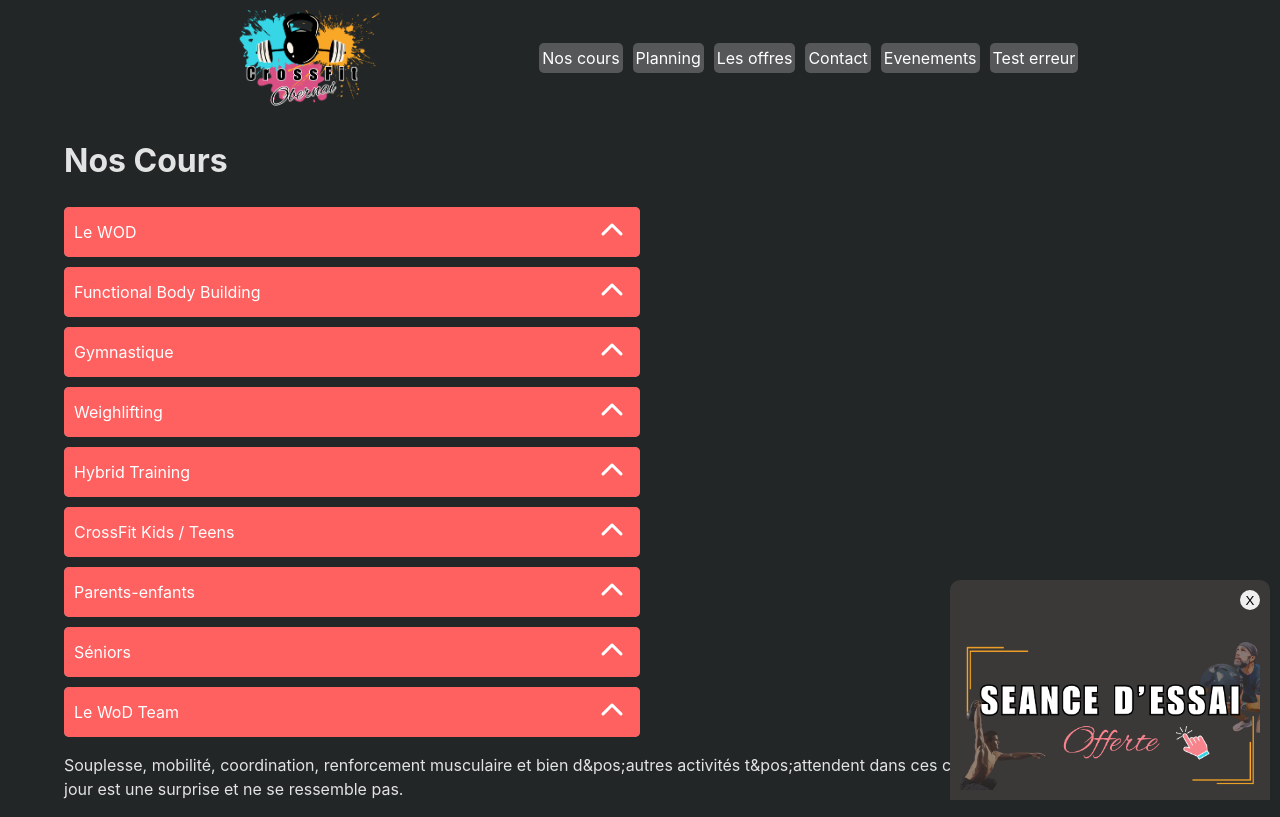
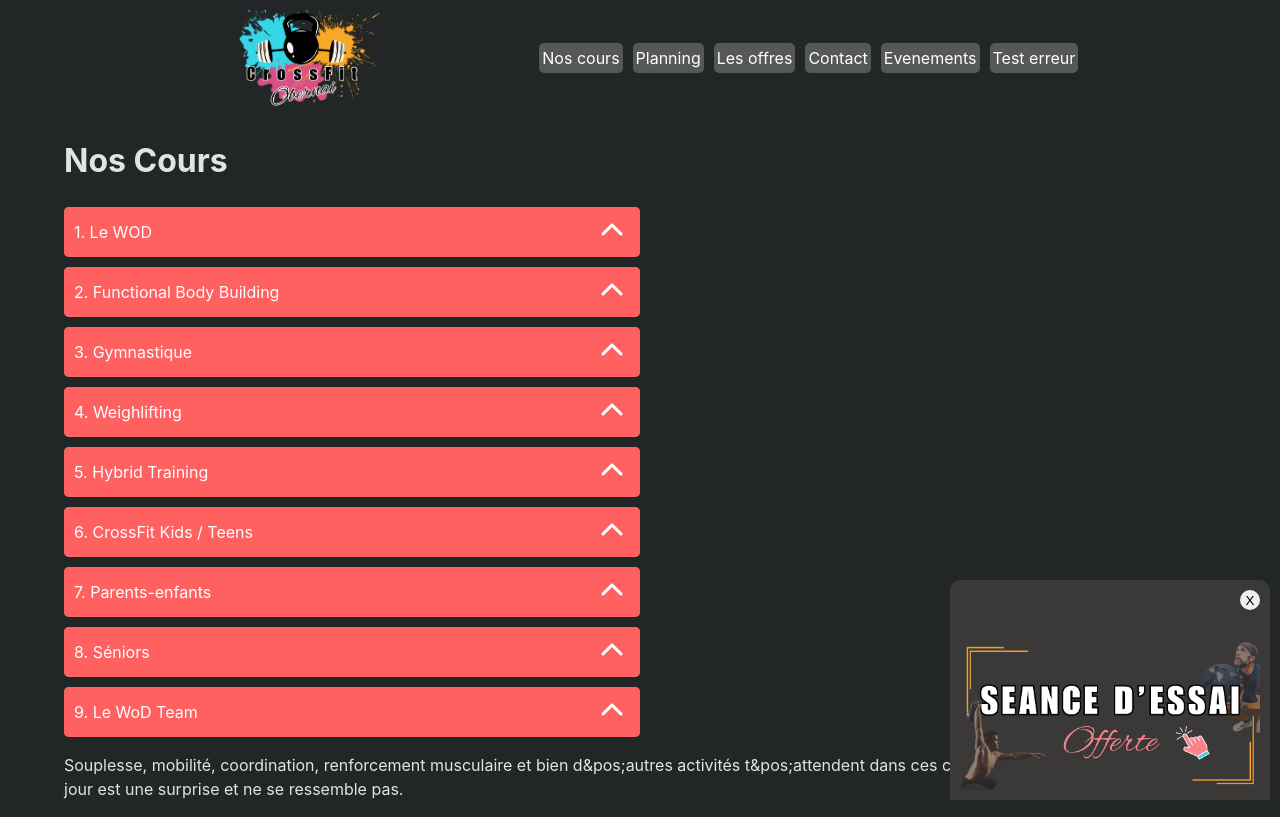
Before and after one commit to Crrux/CrossfitObernai, a React (Vite) app: page /class in a window 1280 px wide. Built offline with nearby package versions, Linux system fonts and the light colour scheme.

Commit message:
ajout numero titre collapsible

```diff
--- a/src/pages/class/class.jsx
+++ b/src/pages/class/class.jsx
@@ -5,7 +5,7 @@ function Class() {
     <main id="class">
       <h1>Nos Cours</h1>
       <Collapsible
-        titre={"Le WOD"}
+        titre={"1. Le WOD"}
         string={`Le WOD est l'acronyme de Workout of The Day. Chaque jour, une
           nouvelle séance où le but est de t'amener à travailler
           l'ensemble des qualités physiques au travers de 3 disciplines
@@ -13,14 +13,14 @@ function Class() {
         text={["le Cardio", "La Gymnastique", "L'haltérophilie"]}
       />
       <Collapsible
-        titre={"Functional Body Building"}
+        titre={"2. Functional Body Building"}
         string={`Notre séance de renforcement global,
           alliant exercices au poids de corps et à charges externes. Ses
           bienfaits sont la prévention de blessure, la réathlétisation et le
           développement de la masse musculaire.`}
       />
       <Collapsible
-        titre={"Gymnastique"}
+        titre={"3. Gymnastique"}
         string={`La gym' pratiquée en CrossFit regroupe tous les
           mouvements au poids de corps; tractions, pompes, montées de cordes,
           marche sur les mains et bien d'autres… Ce cours favorise le
@@ -29,7 +29,7 @@ function Class() {
           mouvements les plus simples aux plus complexes.`}
       />
       <Collapsible
-        titre={"Weighlifting"}
+        titre={"4. Weighlifting"}
         string={`Weightlifting est une discipline olympique composée de deux mouvements
           principaux : le snatch (arraché) et le clean & jerk (épaulé-jeté).
           Elle favorise le développement de la force, la vitesse,
@@ -38,7 +38,7 @@ function Class() {
           ciblé.`}
       />
       <Collapsible
-        titre={"Hybrid Training"}
+        titre={"5. Hybrid Training"}
         string={`Hybrid Training est un cours mélangeant la course à pieds à des
           exercices fonctionnels; vous y retrouverez la pratique du rameur, des
           wall ball shots, des fentes marchées, de la poussée et du tirage de
@@ -47,7 +47,7 @@ function Class() {
           cardiovasculaire et musculaire ciblée sur les membres inférieurs.`}
       />
       <Collapsible
-        titre={"CrossFit Kids / Teens"}
+        titre={"6. CrossFit Kids / Teens"}
         string={`CrossFit Kids / Teens est destiné aux enfants de 7 à 11 et de 12 à 17
           ans respectivement. C'est une façon ludique et amusante de faire
           de l'exercice pour vos enfants. Porter une charge avec une bonne
@@ -58,7 +58,7 @@ function Class() {
           détermination.`}
       />
       <Collapsible
-        titre={"Parents-enfants"}
+        titre={"7. Parents-enfants"}
         string={`Nous avons créé ce cours pour vous donner
           l'opportunité de partager un moment convivial et sportif en duo
           avec votre enfant. Son but est de renforcer vos liens dans un
@@ -67,7 +67,7 @@ function Class() {
           partir de 11 ans !`}
       />
       <Collapsible
-        titre={"Séniors"}
+        titre={"8. Séniors"}
         string={`Une pratique douce du cardio, de la souplesse et du
           renforcement musculaire pour repousser les effets indésirables de
           l'âge et conserver une santé de fer. En petits groupes, au
@@ -75,7 +75,7 @@ function Class() {
           chaleureuse. A partir de 65 ans !`}
       />
       <Collapsible
-        titre={"Le WoD Team"}
+        titre={"9. Le WoD Team"}
         string={`Le WoD Team est un rendez-vous à ne pas manquer ! Vous embarquez pour
           une aventure sportive à plusieurs, au travers d'exercices
           requérant la mise en place de stratégies de groupe en adéquation avec
```
